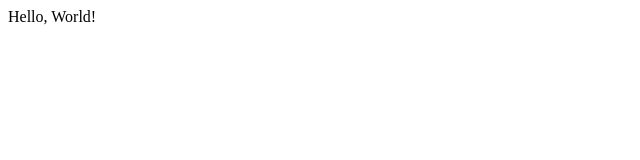
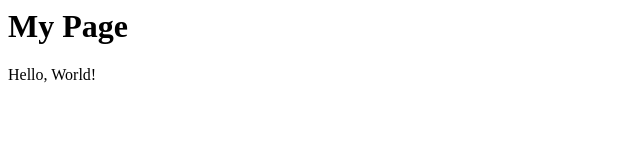
Before and after one commit to uroojf-dev/uroojf-dev, a plain HTML site: page index.html in a window 1280 px wide. Shown: the whole page, without its empty margins (0-640 px from the left). Drawn offline with Linux system fonts and the light colour scheme.

Commit message:
Add header

```diff
--- a/index.html
+++ b/index.html
@@ -1,5 +1,6 @@
 <html>
 <body>
+<h1>My Page</h1>
 Hello, World!
 </body>
 </html>
```
